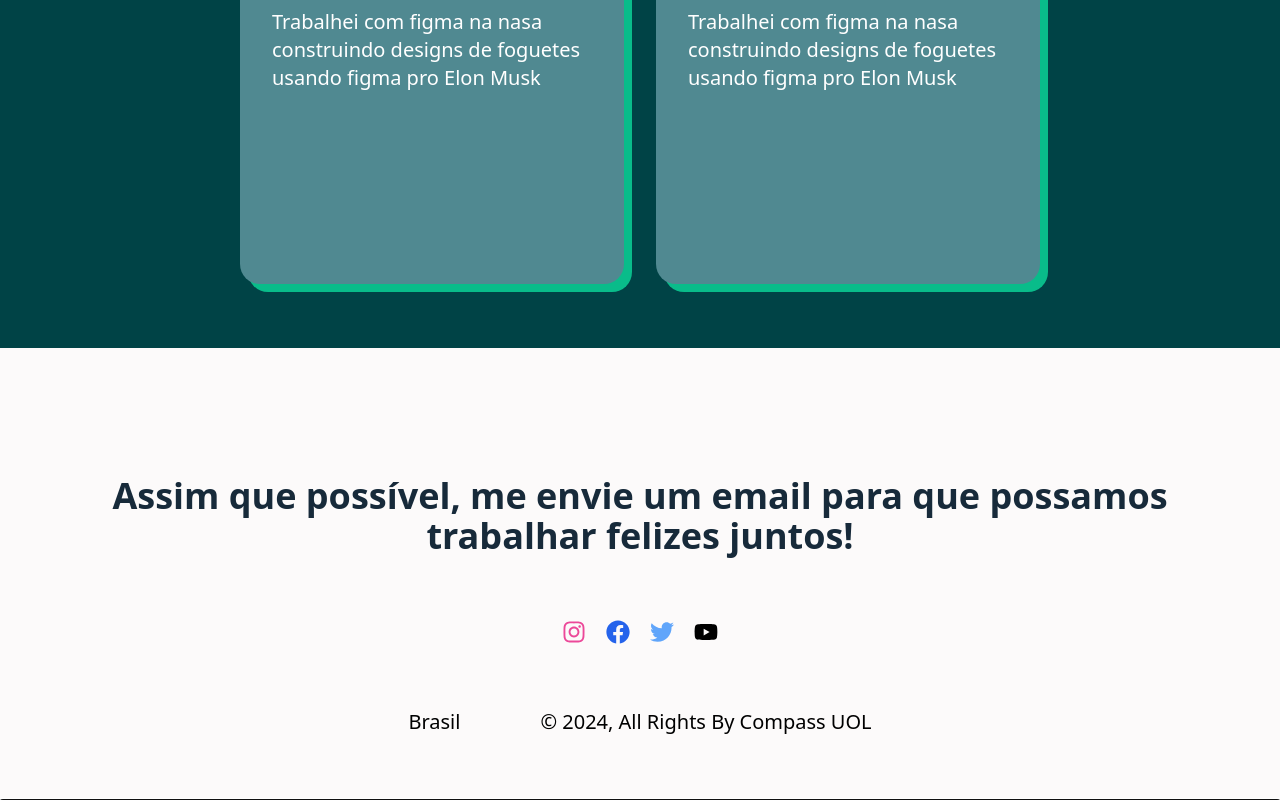
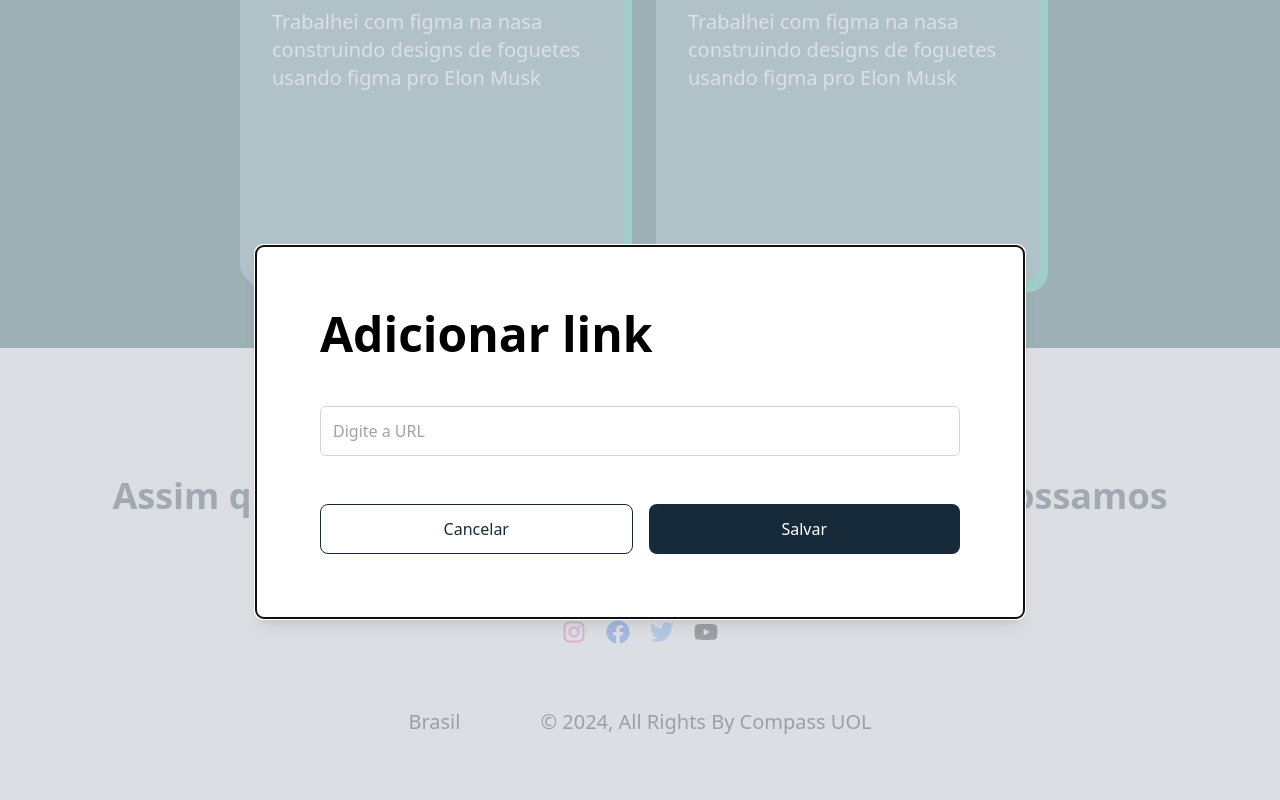
Before and after one commit to fabianoqss/desafio-03-aws-react, a React (Vite) app: page /home in a window 1280 px wide. Both pictures are taken after a click on the icon 574 px from the left and 2230 px from the top of the page. Shown: the part 1598-2398 px from the top of the page. Built offline with nearby package versions, Linux system fonts and the light colour scheme.

Commit message:
Feat: Ajustes Modal-Footer

```diff
--- a/src/components/Footer.tsx
+++ b/src/components/Footer.tsx
@@ -21,7 +21,10 @@ const Footer: React.FC = () => {
   };
 
   const handleSaveUrl = () => {
-    console.log(`URL for ${selectedPlatform}: ${url}`);
+    if (selectedPlatform) {
+      localStorage.setItem(`url_${selectedPlatform}`, url);
+      console.log(`URL para ${selectedPlatform}: ${url} foi salva`);
+    }
     closeModal();
   };
 
@@ -45,18 +48,27 @@ const Footer: React.FC = () => {
   isOpen={modalIsOpen}
   onRequestClose={closeModal}
   contentLabel="Adicionar URL"
-        className="modal-content"
-        overlayClassName="modal-overlay"
+  className="flex flex-col justify-center bg-white rounded-lg shadow-lg p-16 max-w-3xl w-full mt-16 gap-8"
+  overlayClassName="fixed inset-0 bg-tertiary_text bg-opacity-75 flex items-center justify-center"
 >
-        <h2>Adicionar URL para {selectedPlatform}</h2>
+  <h2 className="text-5xl font-semibold mb-4 text-left">Adicionar link</h2>
+
   <input
     type="text"
+    placeholder="Digite a URL"
     value={url}
     onChange={(e) => setUrl(e.target.value)}
-          placeholder={`Digite a URL do ${selectedPlatform}`}
+    className="border border-gray-300 p-3 w-full rounded-md mb-4"
   />
-        <button onClick={handleSaveUrl}>Salvar</button>
-        <button onClick={closeModal}>Fechar</button>
+
+  <div className="flex gap-4 w-full">
+    <button onClick={closeModal} className="bg-white text-dark_green border-[1px] border-dark_green py-3 px-8 rounded-lg w-full hover:bg-red">
+      Cancelar
+    </button>
+    <button onClick={handleSaveUrl} className="bg-dark_green text-white py-3 px-8 rounded-lg w-full hover:bg-primary_color">
+      Salvar
+    </button>
+  </div>
 </Modal>
     </footer>
   );
```
Lines whose indentation alone changed are shown as unchanged.
